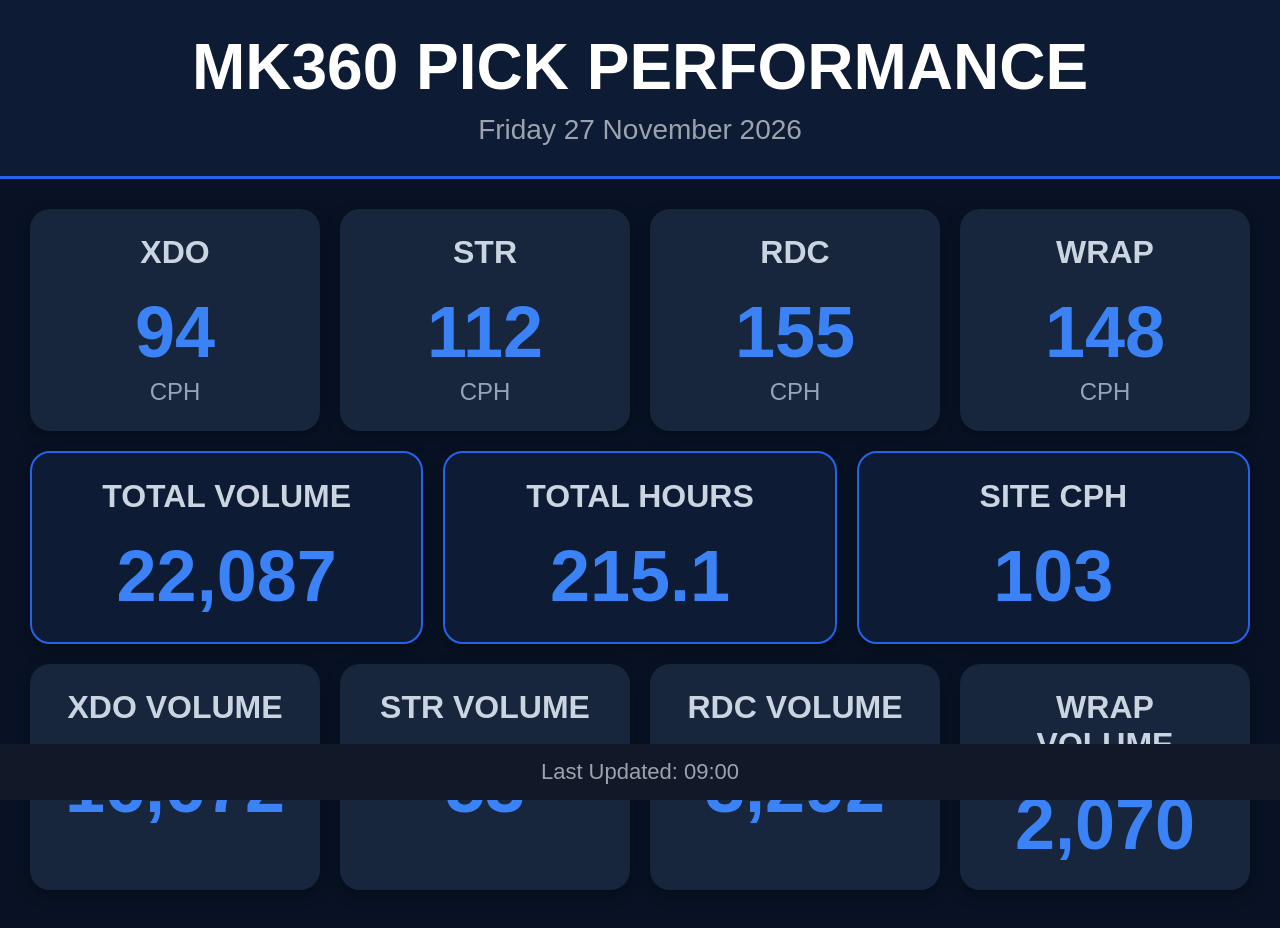
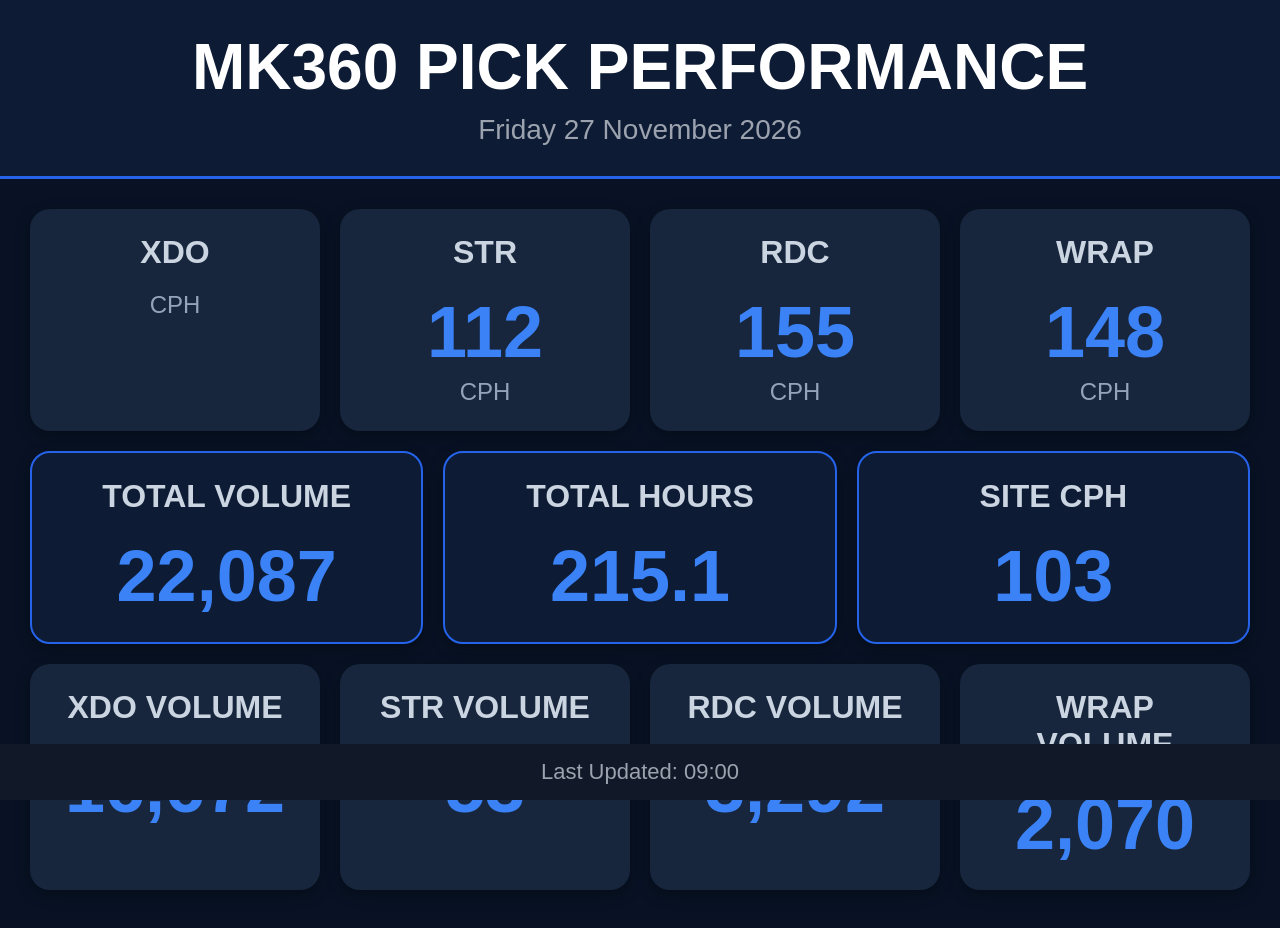
Before and after one commit to 7tills7/mk360-tv-dashboard, a plain HTML site: page index.html in a window 1280 px wide. Drawn offline with Linux system fonts and the light colour scheme.

Commit message:
Update index.html

```diff
--- a/index.html
+++ b/index.html
@@ -111,7 +111,7 @@
 
         <div class="card">
             <div class="card-title">XDO</div>
-            <div class="value">94</div>
+            <div class="value" id="xdo-cph"></div>
             <div class="label">CPH</div>
         </div>
 
```
